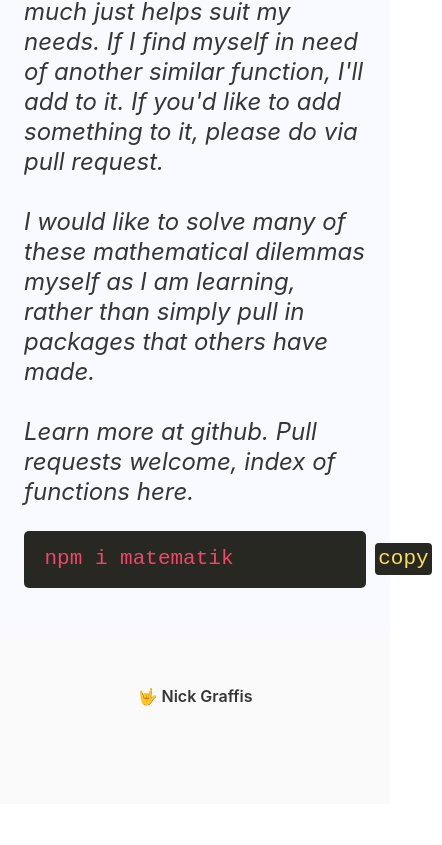
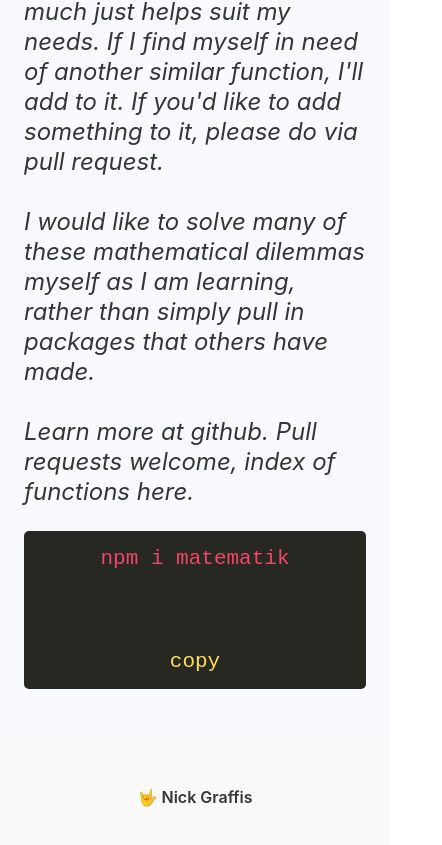
Before and after one commit to nickgraffis/matematik, a website: page index.html in a window 390 px wide. Shown: the part 599-1444 px from the top of the page, 442 px wide, since content can reach past the window. Before the commit the page ends 1403 px from the top, so only its background shows below. Drawn offline with nearby package versions, Linux system fonts and the light colour scheme.

Commit message:
mobile imporvements

```diff
--- a/index.html
+++ b/index.html
@@ -46,12 +46,12 @@
           I would like to solve many of these mathematical dilemmas myself as I am learning, rather than simply pull in packages that others have made.
 						<br><br>
           Learn more at <a href="https://github.com/nickgraffis/matematik">github</a>. Pull requests welcome, <a href="https://github.com/nickgraffis/matematik#index-of-functions">index of functions here</a>.</span></p>
-          <nav class="level is-mobile subtitle is-4" style="background-color: #272822; border-radius: 5px;">
+          <nav class="level subtitle is-4" style="background-color: #272822; border-radius: 5px;">
         		<div class="level-left" style="padding: 10px;">
         			<code class="level-item" style="background-color: #272822;"><span>npm i matematik</span></code>
         		</div>
             <code id="copyalert" class="level-item copy-alert">Copied!</code>
-        		<div class="level-right" style="padding-right: 10px;">
+        		<div class="level-right" style="padding: 10px;">
         			<code id="copy" class="copy level-item">copy</code>
         		</div>
         	</nav>
```
